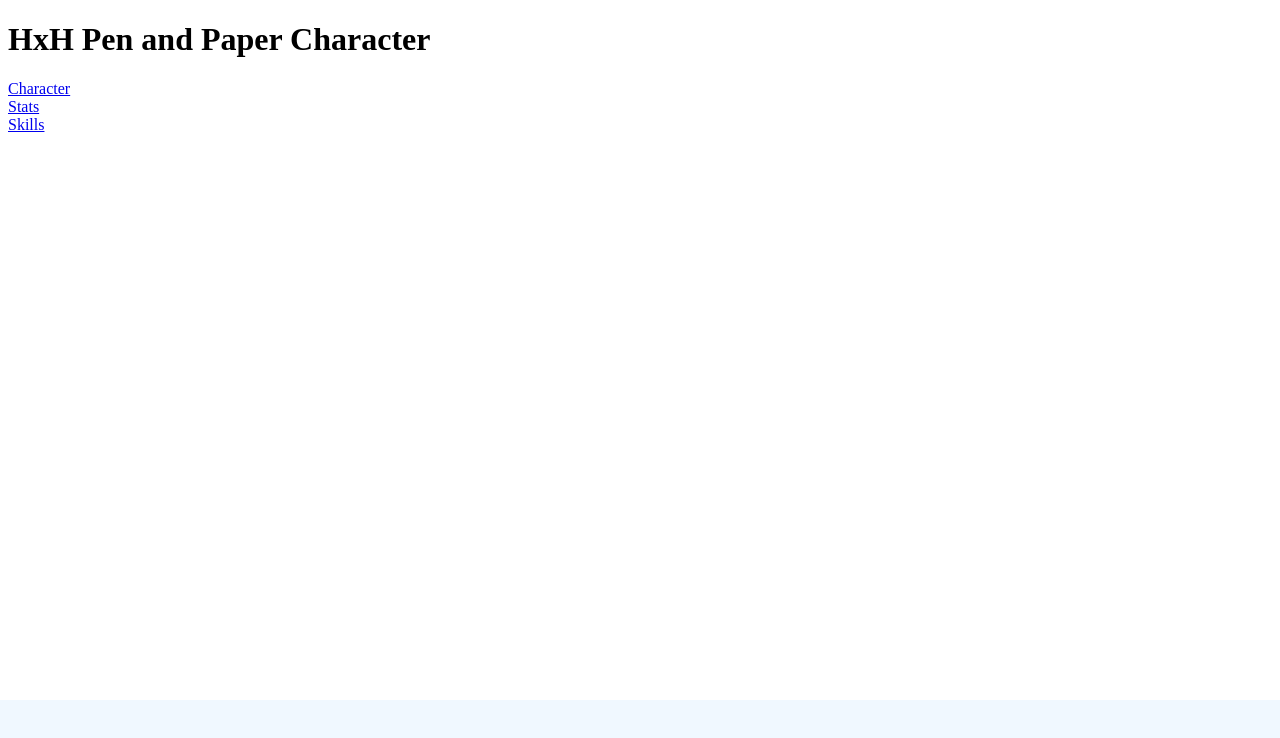
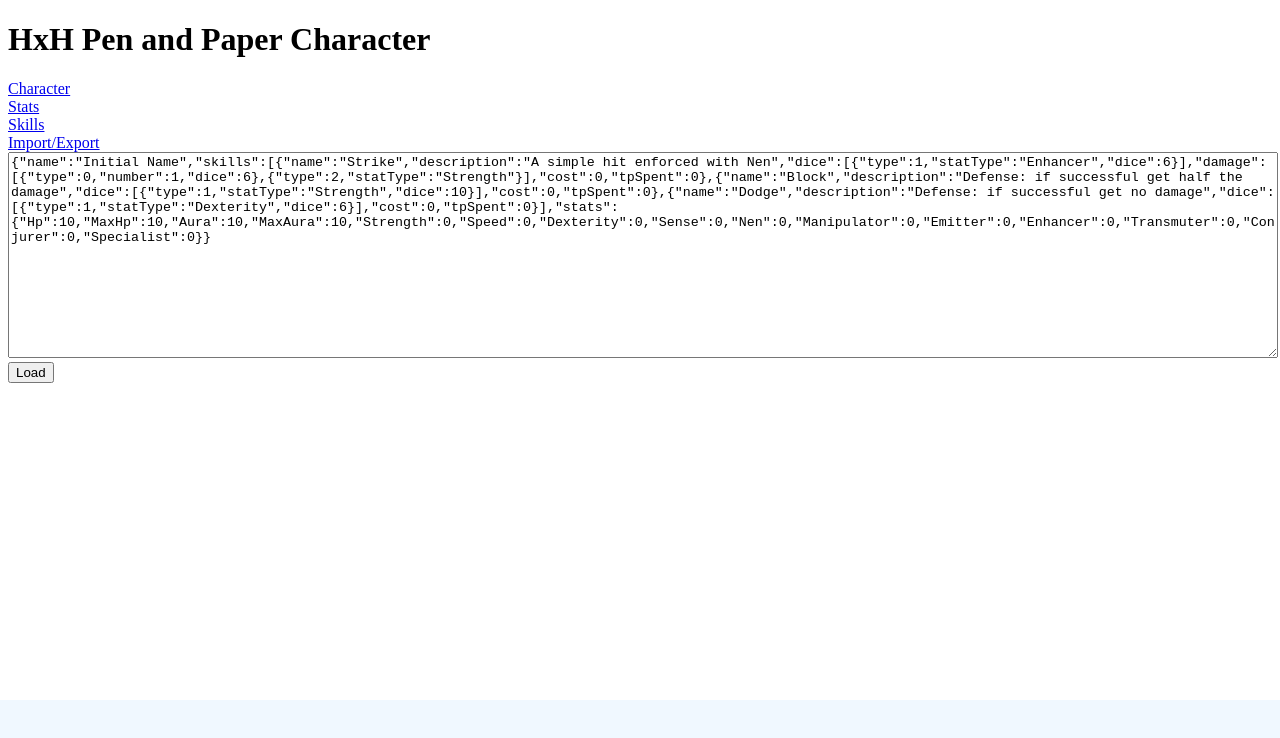
Before and after one commit to Panzareon/PenAndPaperSheet, an Angular app: page /import in a window 1280 px wide. Before the commit this address led to /. Shown: the top 738 px of the page. Built offline with nearby package versions, Linux system fonts and the light colour scheme.

Commit message:
- reverse list of messages, that new one are always on top - added import/export

```diff
--- a/src/app/app-routing.module.ts
+++ b/src/app/app-routing.module.ts
@@ -3,11 +3,13 @@ import { Routes, RouterModule } from '@angular/router';
 import { CharacterComponent } from './character/character.component';
 import { StatsComponent } from './stats/stats.component';
 import { SkillListComponent } from './skill-list/skill-list.component';
+import { ImportExportComponent } from './import-export/import-export.component';
 
 const routes: Routes = [
   {path: 'character', component: CharacterComponent},
   {path: 'stats', component: StatsComponent},
-  {path: 'skills', component: SkillListComponent}
+  {path: 'skills', component: SkillListComponent},
+  {path: 'import', component: ImportExportComponent}
 ];
 
 @NgModule({
--- a/src/app/app.component.html
+++ b/src/app/app.component.html
@@ -3,7 +3,8 @@
 <nav>
     <a routerLink="/character">Character</a><br>
     <a routerLink="/stats">Stats</a><br>
-    <a routerLink="/skills">Skills</a>
+    <a routerLink="/skills">Skills</a><br>
+    <a routerLink="/import">Import/Export</a>
 </nav>
 <router-outlet></router-outlet>
 <app-message></app-message>
--- a/src/app/app.module.ts
+++ b/src/app/app.module.ts
@@ -8,6 +8,7 @@ import { FormsModule } from "@angular/forms";
 import { SkillListComponent } from './skill-list/skill-list.component';
 import { StatsComponent } from './stats/stats.component';
 import { MessageComponent } from './message/message.component';
+import { ImportExportComponent } from './import-export/import-export.component';
 
 @NgModule({
   declarations: [
@@ -15,7 +16,8 @@ import { MessageComponent } from './message/message.component';
     CharacterComponent,
     SkillListComponent,
     StatsComponent,
-    MessageComponent
+    MessageComponent,
+    ImportExportComponent
   ],
   imports: [
     BrowserModule,
--- a/src/app/character.service.ts
+++ b/src/app/character.service.ts
@@ -17,11 +17,15 @@ export class CharacterService {
     return this.character;
   }
 
+  loadCharacter(character: Character) {
+    this.character = character;
+  }
+
   createCharacter(name: string): Character {
     const character : Character = {
       name: name,
       skills: this.createDefaultSkills(),
-      stats: [],
+      stats: {},
     };
     for (let item of this.statsService.stats) {
       character.stats[item.name] = (item.dependsOn ? this.statsService.getStat(item.dependsOn).startvalue : item.startvalue) ?? 0;
--- a/src/app/character.ts
+++ b/src/app/character.ts
@@ -2,7 +2,7 @@ import { Skill } from "./skill";
 import { StatType } from './stat-type';
 
 export interface Character {
-    stats : any[] ,
+    stats : any,
     skills : Skill[],
     name : string,
 }
--- a/src/app/dice.service.ts
+++ b/src/app/dice.service.ts
@@ -27,7 +27,7 @@ export class DiceService {
 
       if (dice.type == NumberOfDiceType.AbsoluteStat)
       {
-        a.push({number:character.stats[dice.statType], isMax: false, dice: 0})
+        a.push({number:Number(character.stats[dice.statType]), isMax: false, dice: 0})
       }
     }
     return a;
--- /dev/null
+++ b/src/app/import-export/import-export.component.css
@@ -0,0 +1,4 @@
+textarea {
+    width: 100%;
+    min-height: 200px;
+}
--- /dev/null
+++ b/src/app/import-export/import-export.component.html
@@ -0,0 +1,2 @@
+<textarea [(ngModel)]="characterJson"></textarea>
+<button (click)="loadCharacter()">Load</button>
--- /dev/null
+++ b/src/app/import-export/import-export.component.ts
@@ -0,0 +1,21 @@
+import { Component, OnInit } from '@angular/core';
+import { CharacterService } from '../character.service';
+
+@Component({
+  selector: 'app-import-export',
+  templateUrl: './import-export.component.html',
+  styleUrls: ['./import-export.component.css']
+})
+export class ImportExportComponent implements OnInit {
+  characterJson: string;
+
+  constructor(private characterService: CharacterService) { }
+
+  ngOnInit(): void {
+    this.characterJson = JSON.stringify(this.characterService.getCharacter());
+  }
+
+  loadCharacter(): void {
+    this.characterService.loadCharacter(JSON.parse(this.characterJson));
+  }
+}
--- a/src/app/message/message.component.html
+++ b/src/app/message/message.component.html
@@ -1,5 +1,5 @@
 <div class="messages">
     <div class="message-list">
-        <div *ngFor="let message of messageService.messages" [innerHtml]="message"></div>
+        <div *ngFor="let message of messageService.messages.reverse()" [innerHtml]="message"></div>
     </div>
 </div>
```
Also changed, not shown: 1 other file (tests, documents, lock files or other folders).
